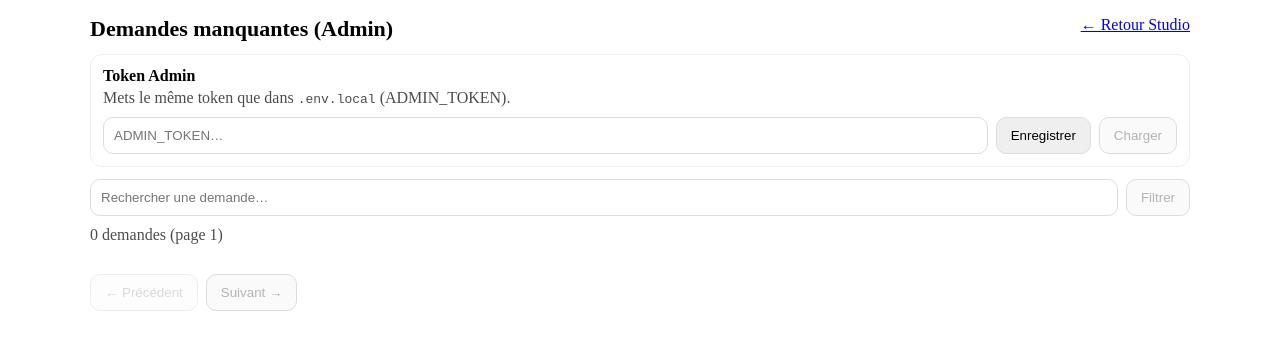
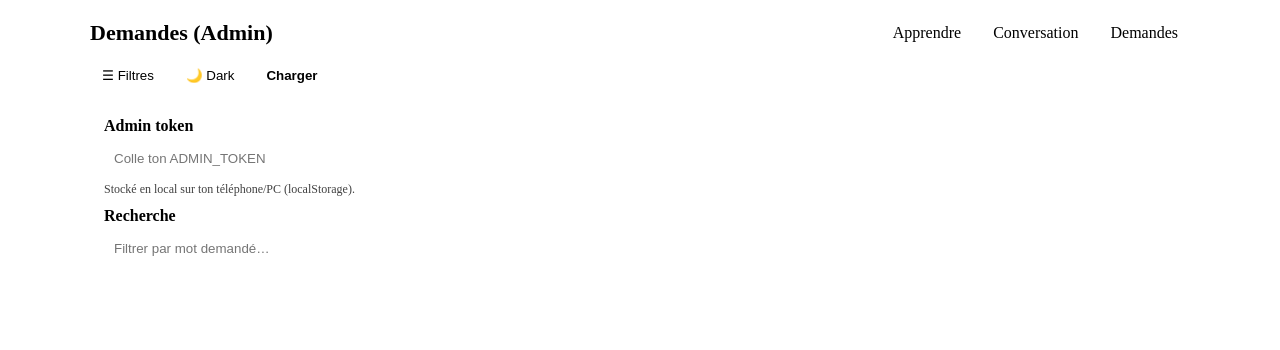
Before and after one commit to Fouss011/lingua, a Next.js app: page /requests in a window 1280 px wide. Shown: the top 350 px of the page. Built offline with nearby package versions, Linux system fonts and the light colour scheme.

Commit message:
ui: consistent headers + burger filters on conversation & requests

```diff
--- a/app/requests/page.tsx
+++ b/app/requests/page.tsx
@@ -2,162 +2,188 @@
 
 import { useEffect, useState } from "react";
 
-type ReqRow = {
+type MissingReq = {
   id: string;
   query: string;
-  source_language: string;
-  target_language: string;
-  domain: string;
+  source_language: string | null;
+  target_language: string | null;
+  domain: string | null;
   count: number;
-  created_at: string;
   last_seen_at: string;
+  created_at?: string;
 };
 
 export default function RequestsPage() {
+  const [theme, setTheme] = useState<"light" | "dark">("light");
+  const [filtersOpen, setFiltersOpen] = useState(true);
+
   const [token, setToken] = useState("");
-  const [savedToken, setSavedToken] = useState("");
+  const [status, setStatus] = useState("");
+  const [items, setItems] = useState<MissingReq[]>([]);
   const [q, setQ] = useState("");
-  const [items, setItems] = useState<ReqRow[]>([]);
-  const [page, setPage] = useState(1);
-  const [total, setTotal] = useState(0);
-  const [loading, setLoading] = useState(false);
-  const [err, setErr] = useState("");
 
   useEffect(() => {
-    const t = localStorage.getItem("lingua_admin_token") || "";
+    const saved = localStorage.getItem("lingua_theme");
+    if (saved === "dark" || saved === "light") setTheme(saved);
+
+    const t = localStorage.getItem("admin_token") || "";
     setToken(t);
-    setSavedToken(t);
+
+    if (typeof window !== "undefined") {
+      if (window.innerWidth < 640) setFiltersOpen(false);
+    }
   }, []);
 
-  async function load(p = page, t = token) {
-    setLoading(true);
-    setErr("");
+  function toggleTheme() {
+    const next = theme === "light" ? "dark" : "light";
+    setTheme(next);
+    localStorage.setItem("lingua_theme", next);
+    window.dispatchEvent(new StorageEvent("storage", { key: "lingua_theme", newValue: next }));
+  }
+
+  async function load() {
+    setStatus("Chargement...");
+    setItems([]);
+
     try {
       const params = new URLSearchParams();
       if (q.trim()) params.set("q", q.trim());
-      params.set("page", String(p));
-      params.set("pageSize", "20");
 
       const r = await fetch(`/api/requests?${params.toString()}`, {
-        headers: { "x-admin-token": t },
+        headers: { "x-admin-token": token },
         cache: "no-store",
       });
+
       const j = await r.json();
-      if (!r.ok) throw new Error(j?.error || "Load failed");
+      if (!r.ok) throw new Error(j?.error || "Unauthorized");
 
       setItems(j.items || []);
-      setTotal(j.total || 0);
-      setPage(j.page || p);
+      setStatus(`OK • ${j.items?.length || 0} demandes`);
     } catch (e: any) {
-      setItems([]);
-      setTotal(0);
-      setErr(e?.message || "Erreur");
-    } finally {
-      setLoading(false);
+      setStatus(`❌ ${e?.message || "Erreur"}`);
     }
   }
 
-  function saveToken() {
-    localStorage.setItem("lingua_admin_token", token);
-    setSavedToken(token);
-  }
+  const btnStyle: React.CSSProperties = {
+    padding: "8px 12px",
+    borderRadius: 12,
+    border: "1px solid var(--inputBorder)",
+    background: "var(--inputBg)",
+    color: "var(--fg)",
+    cursor: "pointer",
+  };
+
+  const linkBtnStyle: React.CSSProperties = {
+    ...btnStyle,
+    textDecoration: "none",
+    display: "inline-block",
+  };
+
+  const cardStyle: React.CSSProperties = {
+    border: "1px solid var(--border)",
+    background: "var(--card)",
+    borderRadius: 16,
+    padding: 14,
+  };
 
   return (
     <main style={{ padding: 16, maxWidth: 1100, margin: "0 auto" }}>
-      <div style={{ display: "flex", justifyContent: "space-between", gap: 10, flexWrap: "wrap" }}>
-        <h1 style={{ margin: 0, fontSize: 22, fontWeight: 800 }}>Demandes manquantes (Admin)</h1>
-        <a href="/" style={{ textDecoration: "underline" }}>← Retour Studio</a>
+      {/* Header */}
+      <div style={{ display: "flex", flexDirection: "column", gap: 10, marginBottom: 6 }}>
+        <div style={{ display: "flex", justifyContent: "space-between", gap: 12, flexWrap: "wrap", alignItems: "center" }}>
+          <h1 style={{ fontSize: 22, fontWeight: 900, margin: 0 }}>Demandes (Admin)</h1>
+
+          {/* Row A: navigation */}
+          <div style={{ display: "flex", gap: 8, flexWrap: "wrap" }}>
+            <a href="/" style={linkBtnStyle}>Apprendre</a>
+            <a href="/conversation" style={linkBtnStyle}>Conversation</a>
+            <a href="/requests" style={linkBtnStyle}>Demandes</a>
+          </div>
         </div>
 
-      <div style={{ marginTop: 12, border: "1px solid #eee", borderRadius: 12, padding: 12 }}>
-        <div style={{ fontWeight: 700 }}>Token Admin</div>
-        <div style={{ opacity: 0.7, marginTop: 4 }}>
-          Mets le même token que dans <code>.env.local</code> (ADMIN_TOKEN).
-        </div>
+        {/* Row B: actions */}
+        <div style={{ display: "flex", gap: 8, flexWrap: "wrap" }}>
+          <button onClick={() => setFiltersOpen((v) => !v)} style={btnStyle}>
+            ☰ Filtres
+          </button>
 
-        <div style={{ display: "flex", gap: 8, marginTop: 10, flexWrap: "wrap" }}>
-          <input
-            value={token}
-            onChange={(e) => setToken(e.target.value)}
-            placeholder="ADMIN_TOKEN…"
-            style={{ padding: 10, borderRadius: 10, border: "1px solid #ddd", flex: "1 1 320px" }}
-          />
-          <button
-            onClick={saveToken}
-            style={{ padding: "10px 14px", borderRadius: 10, border: "1px solid #ddd" }}
-          >
-            Enregistrer
+          <button onClick={toggleTheme} style={btnStyle}>
+            {theme === "light" ? "🌙 Dark" : "☀️ Light"}
           </button>
-          <button
-            onClick={() => load(1, token)}
-            style={{ padding: "10px 14px", borderRadius: 10, border: "1px solid #ddd" }}
-            disabled={!token}
-          >
+
+          <button onClick={load} style={{ ...btnStyle, fontWeight: 900 }}>
             Charger
           </button>
         </div>
-
-        {savedToken && (
-          <div style={{ marginTop: 8, opacity: 0.75 }}>
-            Token sauvegardé (localStorage) ✅
-          </div>
-        )}
       </div>
 
-      <div style={{ display: "flex", gap: 8, marginTop: 12, flexWrap: "wrap" }}>
+      {filtersOpen && (
+        <div style={{ ...cardStyle, marginTop: 12 }}>
+          <div style={{ display: "grid", gap: 10, gridTemplateColumns: "1fr", maxWidth: 700 }}>
+            <div>
+              <div style={{ fontWeight: 900, marginBottom: 6 }}>Admin token</div>
+              <input
+                value={token}
+                onChange={(e) => {
+                  setToken(e.target.value);
+                  localStorage.setItem("admin_token", e.target.value);
+                }}
+                placeholder="Colle ton ADMIN_TOKEN"
+                style={{
+                  width: "100%",
+                  padding: 10,
+                  borderRadius: 12,
+                  border: "1px solid var(--inputBorder)",
+                  background: "var(--inputBg)",
+                  color: "var(--fg)",
+                }}
+              />
+              <div style={{ marginTop: 6, opacity: 0.75, fontSize: 12 }}>
+                Stocké en local sur ton téléphone/PC (localStorage).
+              </div>
+            </div>
+
+            <div>
+              <div style={{ fontWeight: 900, marginBottom: 6 }}>Recherche</div>
               <input
                 value={q}
                 onChange={(e) => setQ(e.target.value)}
-          placeholder="Rechercher une demande…"
-          style={{ padding: 10, borderRadius: 10, border: "1px solid #ddd", flex: "1 1 320px" }}
+                placeholder="Filtrer par mot demandé…"
+                style={{
+                  width: "100%",
+                  padding: 10,
+                  borderRadius: 12,
+                  border: "1px solid var(--inputBorder)",
+                  background: "var(--inputBg)",
+                  color: "var(--fg)",
+                }}
               />
-        <button
-          onClick={() => load(1, token)}
-          style={{ padding: "10px 14px", borderRadius: 10, border: "1px solid #ddd" }}
-          disabled={!token}
-        >
-          Filtrer
-        </button>
+            </div>
           </div>
 
-      <div style={{ marginTop: 10, opacity: 0.7 }}>
-        {loading ? "Chargement…" : `${total} demandes (page ${page})`}
+          <div style={{ marginTop: 10, opacity: 0.8 }}>{status}</div>
         </div>
-      {err && <div style={{ marginTop: 8, color: "crimson" }}>{err}</div>}
+      )}
 
-      <div style={{ marginTop: 14, display: "grid", gap: 10 }}>
-        {items.map((x) => (
-          <div key={x.id} style={{ border: "1px solid #eee", borderRadius: 12, padding: 12 }}>
-            <div style={{ display: "flex", justifyContent: "space-between", gap: 10, flexWrap: "wrap" }}>
-              <div style={{ fontWeight: 800, fontSize: 16 }}>{x.query}</div>
-              <div style={{ fontWeight: 800 }}>× {x.count}</div>
+      {/* List */}
+      <div style={{ marginTop: 12, display: "grid", gap: 12 }}>
+        {items.map((it, idx) => (
+          <div key={it.id} style={cardStyle}>
+            <div style={{ display: "flex", gap: 10, flexWrap: "wrap", alignItems: "baseline" }}>
+              <div style={{ fontWeight: 900, opacity: 0.75 }}>#{idx + 1}</div>
+              <div style={{ fontWeight: 900, fontSize: 18, lineHeight: 1.2 }}>{it.query}</div>
+              <div style={{ marginLeft: "auto", opacity: 0.75, fontSize: 12 }}>
+                {new Date(it.last_seen_at).toLocaleString()}
               </div>
-            <div style={{ marginTop: 6, fontSize: 12, opacity: 0.75 }}>
-              {x.source_language || "—"} → {x.target_language || "—"} • {x.domain || "—"}
             </div>
-            <div style={{ marginTop: 6, fontSize: 12, opacity: 0.75 }}>
-              last_seen: {new Date(x.last_seen_at).toLocaleString()}
+
+            <div style={{ marginTop: 6, opacity: 0.75, fontSize: 12 }}>
+              {it.source_language || "—"} → {it.target_language || "—"} • {it.domain || "—"} • count:{" "}
+              <b>{it.count}</b>
             </div>
           </div>
         ))}
       </div>
-
-      <div style={{ display: "flex", gap: 8, marginTop: 16, flexWrap: "wrap" }}>
-        <button
-          onClick={() => page > 1 && load(page - 1, token)}
-          disabled={!token || page <= 1}
-          style={{ padding: "10px 14px", borderRadius: 10, border: "1px solid #ddd", opacity: page <= 1 ? 0.5 : 1 }}
-        >
-          ← Précédent
-        </button>
-        <button
-          onClick={() => load(page + 1, token)}
-          disabled={!token}
-          style={{ padding: "10px 14px", borderRadius: 10, border: "1px solid #ddd" }}
-        >
-          Suivant →
-        </button>
-      </div>
     </main>
   );
 }
```
Also changed, not shown: app/conversation/page.tsx (added, +120 -0 lines). Lines whose indentation alone changed are shown as unchanged.
